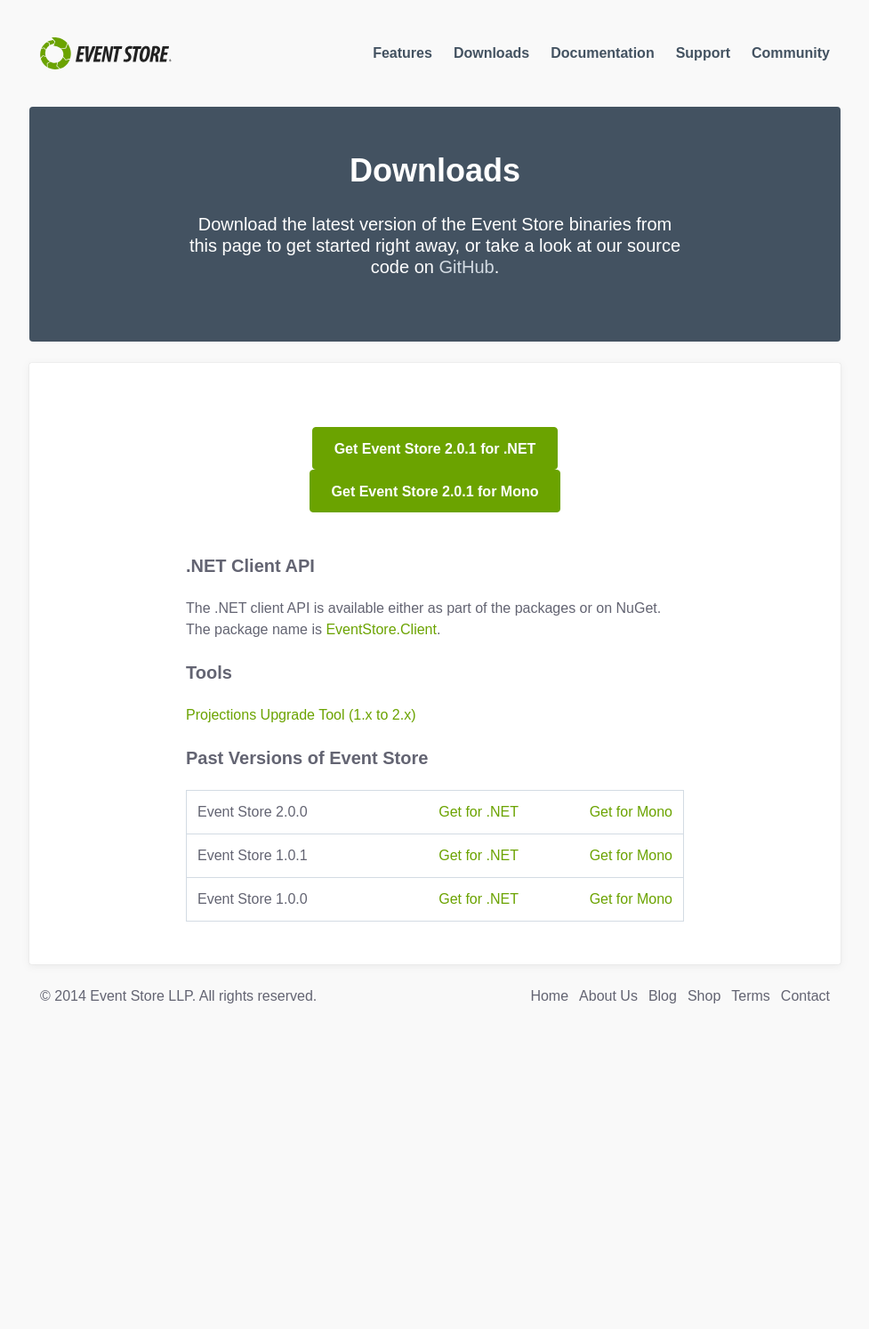
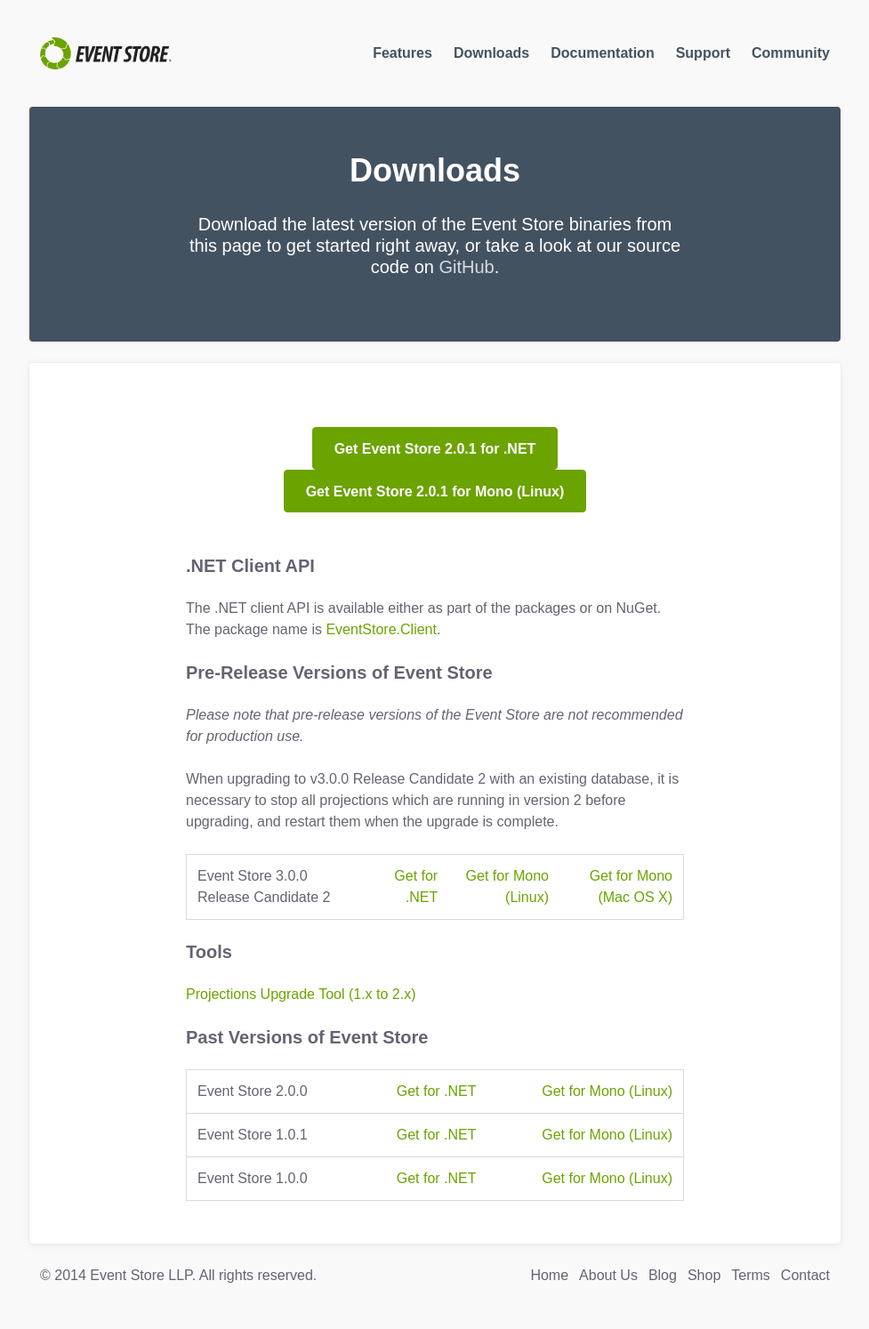
Before and after one commit to sandboxorg/geteventstore.com, a Jekyll site: the page built from downloads/index.html, in a window 1280 px wide. Shown: the whole page at 89% size, without its empty margins (151-1128 px from the left). Built offline with Jekyll 4.4.1, drawn with Linux system fonts in a browser that asks for light colours; Markdown is read by kramdown in place of the engine named in the settings; before the commit the page ends 1180 px from its top, so only the background shows below that.

Commit message:
Add v3.0.0rc2 links

```diff
--- a/downloads/index.html
+++ b/downloads/index.html
@@ -10,10 +10,22 @@ title: "Downloads"
 		<div class="page-main">
 			<p class="call-to-action">
 				<a href="http://download.geteventstore.com/binaries/eventstore-net-2.0.1.zip" class="btn btn--primary">Get Event Store 2.0.1 for .NET</a>
-				<a href="http://download.geteventstore.com/binaries/eventstore-mono-2.0.1.tgz" class="btn btn--primary">Get Event Store 2.0.1 for Mono</a>
+				<a href="http://download.geteventstore.com/binaries/eventstore-mono-2.0.1.tgz" class="btn btn--primary">Get Event Store 2.0.1 for Mono (Linux)</a>
 			</p>
 			<h2>.NET Client API</h2>
 			<p>The .NET client API is available either as part of the packages or on NuGet. The package name is <a href="http://nuget.org/packages/EventStore.Client">EventStore.Client</a>.</p>
+			<h2>Pre-Release Versions of Event Store</h2>
+			<p><em>Please note that pre-release versions of the Event Store are not recommended for production use.</em></p>
+			<p>When upgrading to v3.0.0 Release Candidate 2 with an existing database, it is necessary to stop all projections which are running in version 2 before upgrading, and restart them when the upgrade is complete.</p>
+			<table>
+				<tbody>
+					<tr>
+						<td>Event Store 3.0.0 Release Candidate 2</td>
+						<td><a href="http://download.geteventstore.com/binaries/eventstore-net-3.0.0rc2.zip">Get for .NET</a></td>
+						<td><a href="http://download.geteventstore.com/binaries/eventstore-mono-3.0.0rc2.tgz">Get for Mono (Linux)</a></td>
+						<td><a href="http://download.geteventstore.com/binaries/eventstore-mono-mac-3.0.0rc2.tgz">Get for Mono (Mac OS X)</a></td>
+					</tr>
+			</table>
 			<h2>Tools</h2>
 			<p><a href="http://download.geteventstore.com/binaries/ProjectionsUpgrade-v1.x-v2.0.0.zip">Projections Upgrade Tool (1.x to 2.x)</a></p>
 			<h2>Past Versions of Event Store</h2>
@@ -22,17 +34,17 @@ title: "Downloads"
 					<tr>
 						<td>Event Store 2.0.0</td>
 						<td><a href="http://download.geteventstore.com/binaries/eventstore-net-2.0.0.zip">Get for .NET</a></td>
-						<td><a href="http://download.geteventstore.com/binaries/eventstore-mono-2.0.0.tgz">Get for Mono</a></td>
+						<td><a href="http://download.geteventstore.com/binaries/eventstore-mono-2.0.0.tgz">Get for Mono (Linux)</a></td>
 					</tr>
 					<tr>
 						<td>Event Store 1.0.1</td>
 						<td><a href="http://download.geteventstore.com/binaries/eventstore-net-1.0.1.zip">Get for .NET</a></td>
-						<td><a href="http://download.geteventstore.com/binaries/eventstore-mono-1.0.1.tgz">Get for Mono</a></td>
+						<td><a href="http://download.geteventstore.com/binaries/eventstore-mono-1.0.1.tgz">Get for Mono (Linux)</a></td>
 					</tr>
 					<tr>
 						<td>Event Store 1.0.0</td>
 						<td><a href="http://download.geteventstore.com/binaries/eventstore-net-1.0.0.zip">Get for .NET</a></td>
-						<td><a href="http://download.geteventstore.com/binaries/eventstore-mono-1.0.0.zip">Get for Mono</a></td>
+						<td><a href="http://download.geteventstore.com/binaries/eventstore-mono-1.0.0.zip">Get for Mono (Linux)</a></td>
 					</tr>
 			</table>
 		</div>
```
